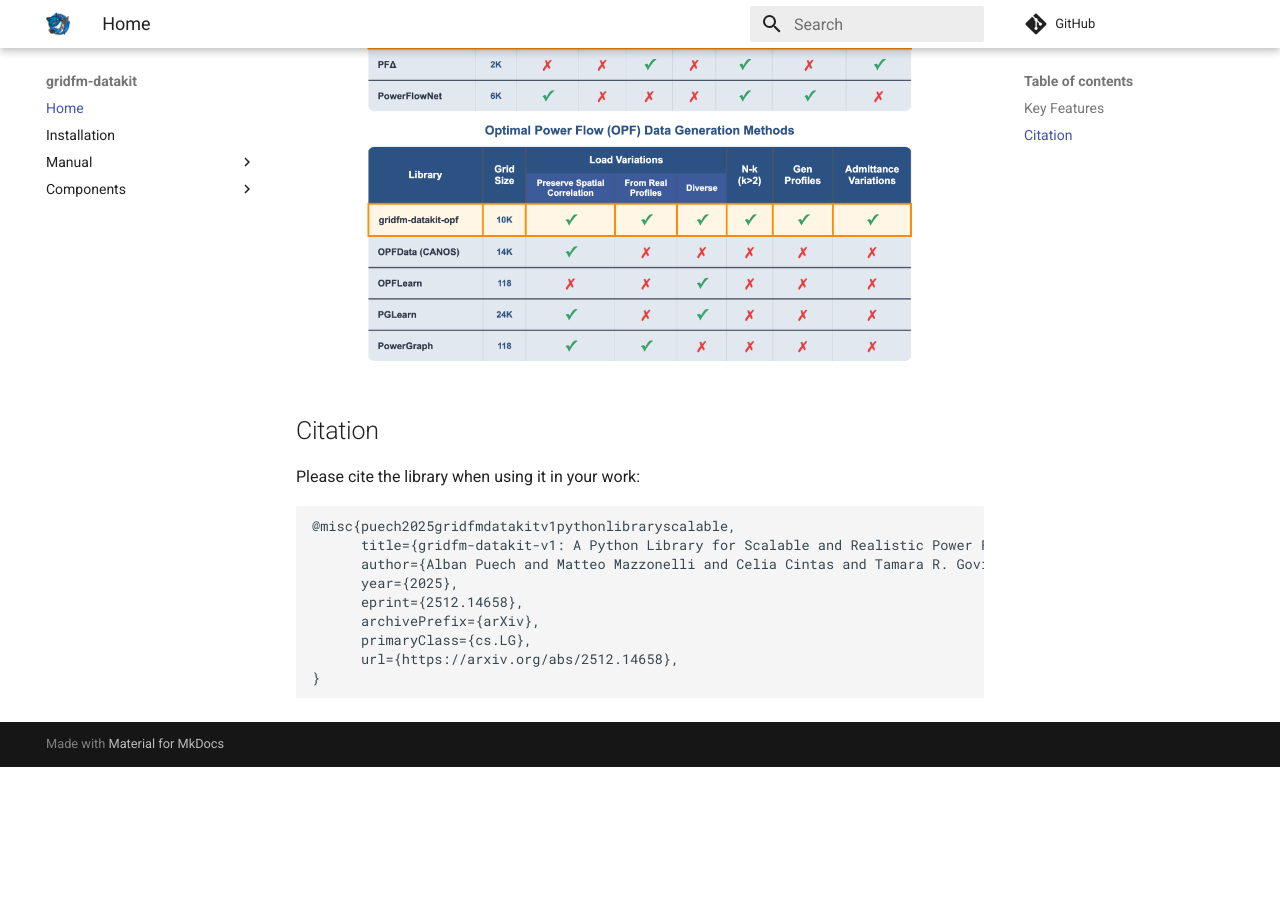
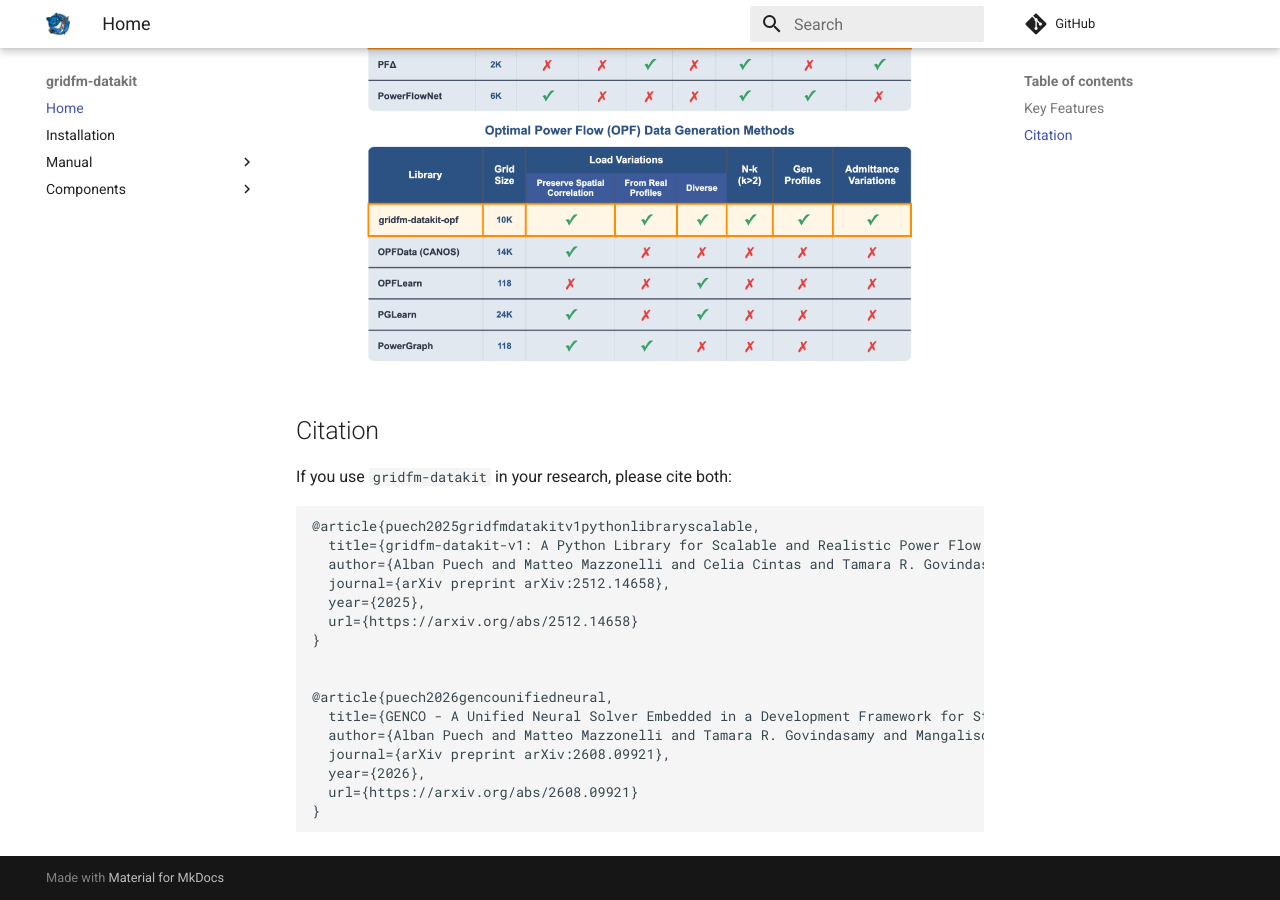
Before and after one commit to gridfm/gridfm-datakit, an MkDocs documentation site: the page built from docs/index.md, in a window 1280 px wide and 900 px high, scrolled down 1397 px. Built offline with MkDocs 1.6.1 and Material for MkDocs 9.7.7, drawn with Linux system fonts in a browser that asks for light colours; nearby versions of some CDN libraries; library files that are not in the unit come from our copies; comment, search, counter and statistics services are not loaded; before the commit the page ends 2164 px from its top, so only the background shows below that; some of the changed text lies outside the part shown.

Commit message:
docs: align index.md naming and citations with README
Use consistent GridFM datakit capitalization and update the docs
homepage citation block to match README (both arXiv articles).

Co-authored-by: Cursor <cursoragent@cursor.com>

````diff
--- a/docs/index.md
+++ b/docs/index.md
@@ -7,9 +7,9 @@
 </p>
 
 
-# GridFM dataKit
+# GridFM datakit
 
-**GridFM dataKit** (`gridfm-datakit`) is a Python library for generating realistic, diverse, and scalable synthetic datasets for power flow (PF) and optimal power flow (OPF) machine learning solvers. It unifies state-of-the-art methods for perturbing loads, generator dispatches, network topologies, and branch parameters, addressing limitations of existing data generation libraries.
+**GridFM datakit** (`gridfm-datakit`) is a Python library for generating realistic, diverse, and scalable synthetic datasets for power flow (PF) and optimal power flow (OPF) machine learning solvers. It unifies state-of-the-art methods for perturbing loads, generator dispatches, network topologies, and branch parameters, addressing limitations of existing data generation libraries.
 
 ## Key Features
 
@@ -31,16 +31,23 @@
 
 ## Citation
 
-Please cite the library when using it in your work:
+If you use `gridfm-datakit` in your research, please cite both:
 
 ```bibtex
-@misc{puech2025gridfmdatakitv1pythonlibraryscalable,
-      title={gridfm-datakit-v1: A Python Library for Scalable and Realistic Power Flow and Optimal Power Flow Data Generation},
-      author={Alban Puech and Matteo Mazzonelli and Celia Cintas and Tamara R. Govindasamy and Mangaliso Mngomezulu and Jonas Weiss and Matteo Baù and Anna Varbella and François Mirallès and Kibaek Kim and Le Xie and Hendrik F. Hamann and Etienne Vos and Thomas Brunschwiler},
-      year={2025},
-      eprint={2512.14658},
-      archivePrefix={arXiv},
-      primaryClass={cs.LG},
-      url={https://arxiv.org/abs/2512.14658},
+@article{puech2025gridfmdatakitv1pythonlibraryscalable,
+  title={gridfm-datakit-v1: A Python Library for Scalable and Realistic Power Flow and Optimal Power Flow Data Generation},
+  author={Alban Puech and Matteo Mazzonelli and Celia Cintas and Tamara R. Govindasamy and Mangaliso Mngomezulu and Jonas Weiss and Matteo Baù and Anna Varbella and François Mirallès and Kibaek Kim and Le Xie and Hendrik F. Hamann and Etienne Vos and Thomas Brunschwiler},
+  journal={arXiv preprint arXiv:2512.14658},
+  year={2025},
+  url={https://arxiv.org/abs/2512.14658}
+}
+
+
+@article{puech2026gencounifiedneural,
+  title={GENCO - A Unified Neural Solver Embedded in a Development Framework for Steady-State Grid Analysis},
+  author={Alban Puech and Matteo Mazzonelli and Tamara R. Govindasamy and Mangaliso Mngomezulu and Héctor Maeso-García and Thomas Tolhurst and Javad Bayazi and Ali Moeini and Naomi Simumba and Celia Cintas and David Nelischer and Romeo Kienzler and Jonas Weiss and Anna Varbella and Florian Dörfler and Gabriela Hug and Martin Mevissen and Juan Bernabé-Moreno and François Mirallès and Hendrik F. Hamann and Etienne Vos and Thomas Brunschwiler},
+  journal={arXiv preprint arXiv:2608.09921},
+  year={2026},
+  url={https://arxiv.org/abs/2608.09921}
 }
 ```
````
